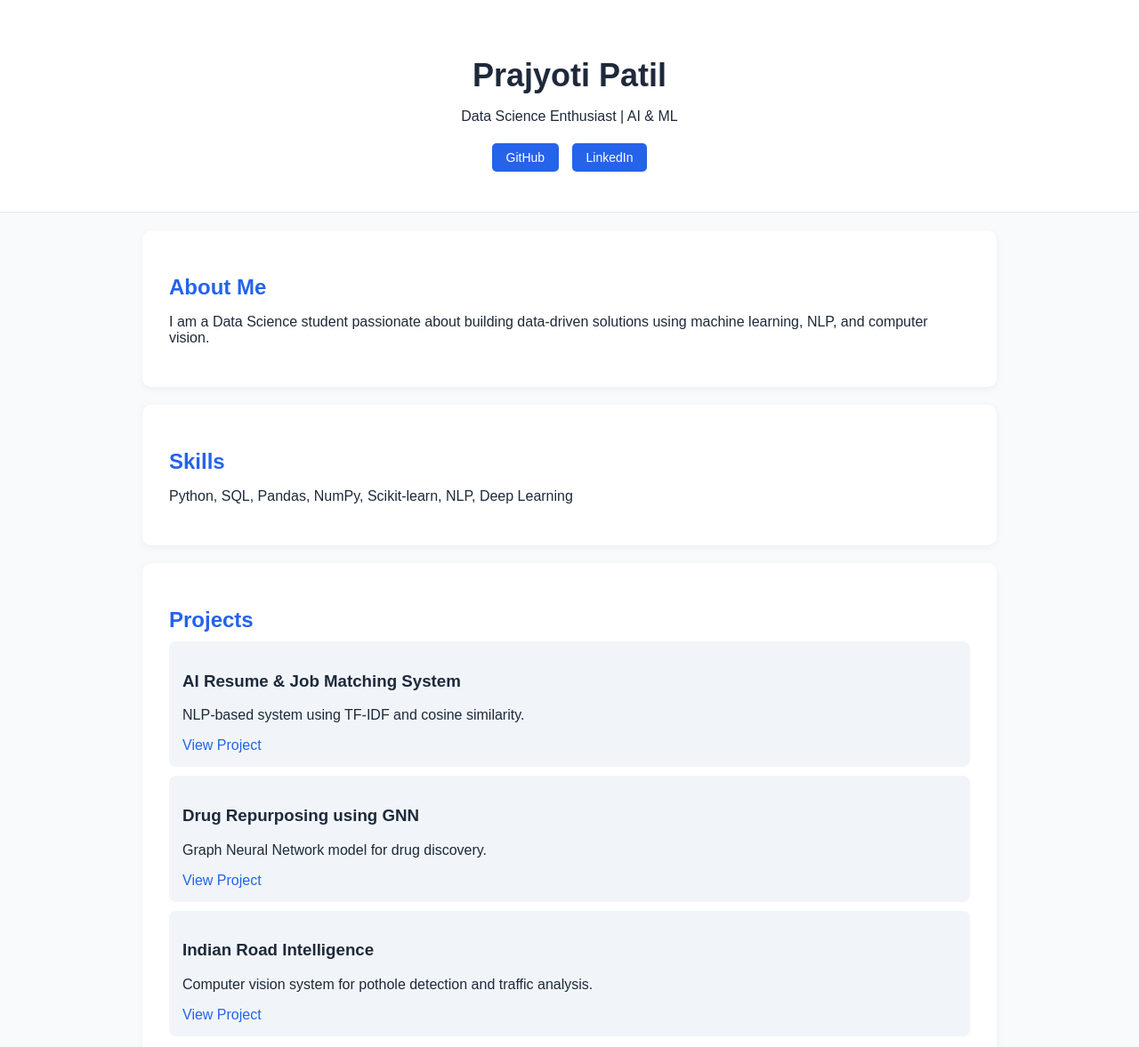
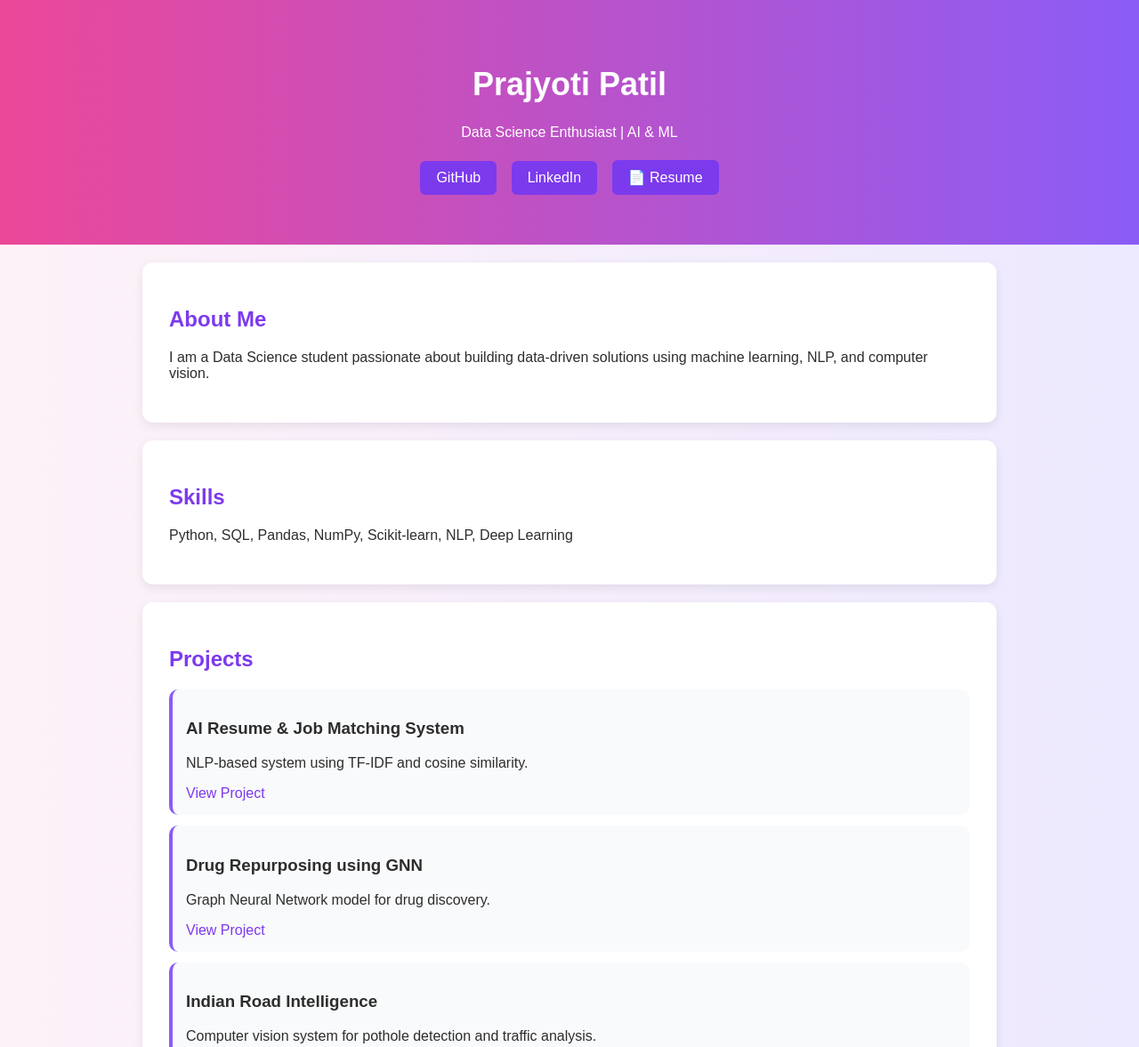
Before and after one commit to Prajyoti04/Prajyoti-Portfolio, a plain HTML site: page index.html in a window 1280 px wide. Shown: the top 1177 px of the page at 89% size. Drawn offline with Linux system fonts and the light colour scheme.

Commit message:
Enhance portfolio layout and content
Updated styling and added new project details.

```diff
--- a/index.html
+++ b/index.html
@@ -4,65 +4,66 @@
   <meta charset="UTF-8">
   <title>Prajyoti Patil | Portfolio</title>
 
+  <script src="https://kit.fontawesome.com/4b8b7c9f8a.js" crossorigin="anonymous"></script>
+
   <style>
     body {
       font-family: Arial, sans-serif;
       margin: 0;
-      background: #f8fafc;
-      color: #1e293b;
+      background: linear-gradient(to right, #fdf2f8, #ede9fe);
+      color: #2d2d2d;
     }
 
     header {
       text-align: center;
-      padding: 40px;
-      background: #ffffff;
-      border-bottom: 1px solid #e2e8f0;
+      padding: 50px;
+      background: linear-gradient(to right, #ec4899, #8b5cf6);
+      color: white;
     }
 
-    h1 {
-      font-size: 36px;
-      margin-bottom: 10px;
-    }
+    h1 { font-size: 36px; }
 
-    h2 {
-      color: #2563eb;
-      margin-bottom: 10px;
-    }
+    h2 { color: #7c3aed; }
 
     section {
       padding: 30px;
       max-width: 900px;
       margin: 20px auto;
       background: white;
-      border-radius: 10px;
-      box-shadow: 0 2px 8px rgba(0,0,0,0.05);
+      border-radius: 12px;
+      box-shadow: 0 4px 12px rgba(0,0,0,0.08);
     }
 
     .card {
-      background: #f1f5f9;
+      background: #f9fafb;
       padding: 15px;
-      margin: 10px 0;
-      border-radius: 8px;
+      margin: 12px 0;
+      border-radius: 10px;
+      border-left: 4px solid #8b5cf6;
+      transition: 0.3s;
     }
 
-    a {
-      color: #2563eb;
-      text-decoration: none;
-      font-weight: 500;
+    .card:hover {
+      transform: translateY(-5px);
     }
 
     .btn {
       display: inline-block;
-      padding: 8px 16px;
-      background: #2563eb;
+      padding: 10px 18px;
+      background: #7c3aed;
       color: white;
-      border-radius: 5px;
-      margin: 5px;
-      font-size: 14px;
+      border-radius: 6px;
+      margin: 6px;
+      text-decoration: none;
     }
 
     .btn:hover {
-      background: #1d4ed8;
+      background: #6d28d9;
+    }
+
+    a {
+      color: #7c3aed;
+      text-decoration: none;
     }
   </style>
 </head>
@@ -75,14 +76,12 @@
 
   <a href="https://github.com/Prajyoti04" class="btn">GitHub</a>
   <a href="https://linkedin.com/in/prajyoti-patil-057355313" class="btn">LinkedIn</a>
+  <a href="resume.pdf" class="btn" target="_blank">📄 Resume</a>
 </header>
 
 <section>
   <h2>About Me</h2>
-  <p>
-    I am a Data Science student passionate about building data-driven solutions using
-    machine learning, NLP, and computer vision.
-  </p>
+  <p>I am a Data Science student passionate about building data-driven solutions using machine learning, NLP, and computer vision.</p>
 </section>
 
 <section>
@@ -96,13 +95,13 @@
   <div class="card">
     <h3>AI Resume & Job Matching System</h3>
     <p>NLP-based system using TF-IDF and cosine similarity.</p>
-    <a href="https://github.com/Prajyoti04/AI-Resume-Matcher" target="_blank">View Project</a>
+    <a href="https://github.com/Prajyoti04/Ai-Powered-Resume-and-Job-Matching-System" target="_blank">View Project</a>
   </div>
 
   <div class="card">
     <h3>Drug Repurposing using GNN</h3>
     <p>Graph Neural Network model for drug discovery.</p>
-    <a href="https://github.com/Prajyoti04/Drug-Repurposing-GNN" target="_blank">View Project</a>
+    <a href="https://github.com/Prajyoti04/CODSOFT" target="_blank">View Project</a>
   </div>
 
   <div class="card">
@@ -111,12 +110,18 @@
     <a href="https://github.com/Prajyoti04/Indian-Road-Intelligence" target="_blank">View Project</a>
   </div>
 
+  <div class="card">
+    <h3>AI-Based Code Generator & Fixer</h3>
+    <p>Built an AI system that generates and corrects Python code using natural language input.</p>
+    <a href="https://github.com/Prajyoti04/CodeCraft---self-Driven-Code-Improvement" target="_blank">View Project</a>
+  </div>
+
 </section>
 
 <section>
   <h2>Experience</h2>
   <div class="card">
-    <p><b>Data Science Intern – Echobrains (Remote)</b></p>
+    <p><b>Data Science Intern – Echobrains (Onsite)</b></p>
     <p>Currently undergoing training in data science and working with real-world datasets.</p>
   </div>
 </section>
@@ -124,9 +129,7 @@
 <section>
   <h2>Contact</h2>
   <p>Email: prajyotipatil501@gmail.com</p>
-  <p>
-    GitHub: <a href="https://github.com/Prajyoti04">github.com/Prajyoti04</a>
-  </p>
+  <p>GitHub: <a href="https://github.com/Prajyoti04">github.com/Prajyoti04</a></p>
 </section>
 
 </body>
```
